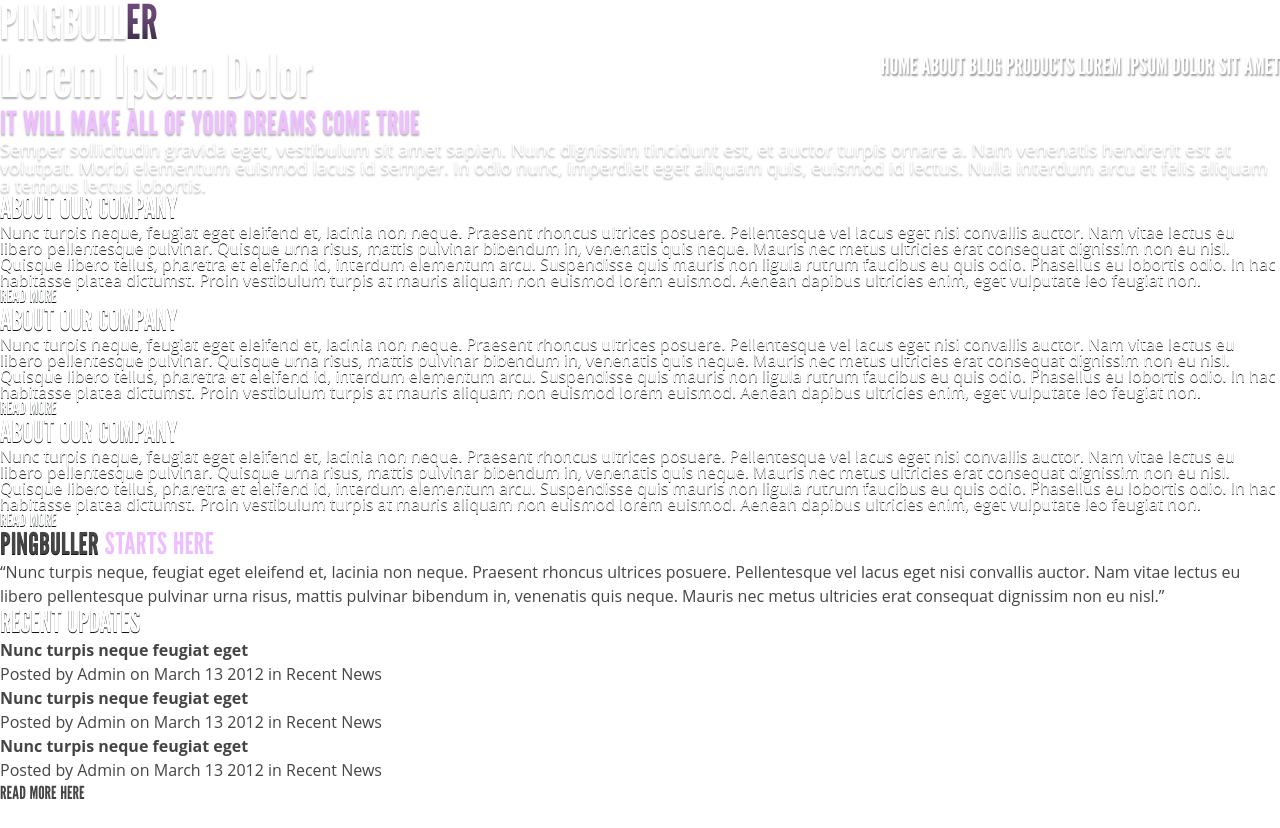
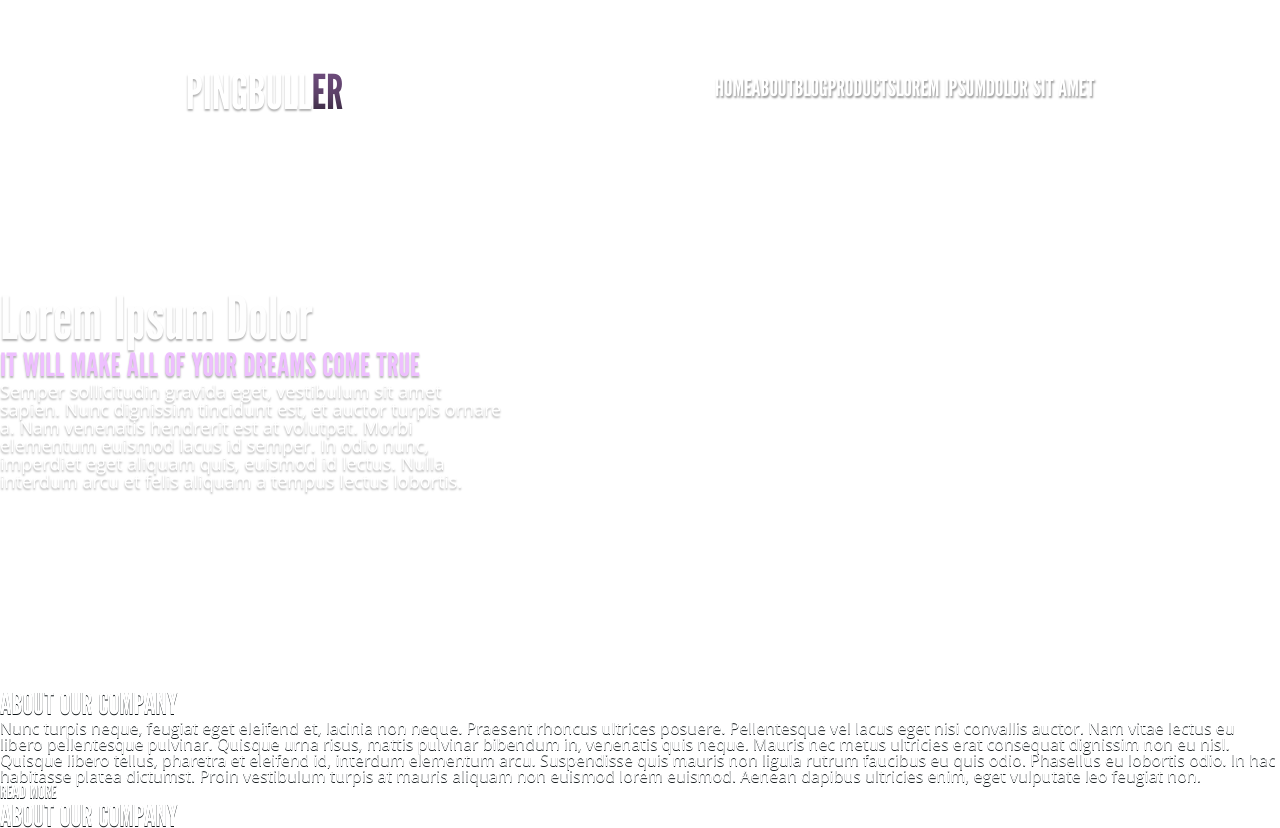
Before and after one commit to AYerofyeyev/Yerofyeyev_html_7, a plain HTML site: page index.html in a window 1280 px wide. Shown: the top 828 px of the page. Drawn offline with Linux system fonts and the light colour scheme.

Commit message:
20170116

```diff
--- a/css/style.css
+++ b/css/style.css
@@ -1,3 +1,4 @@
+/* GENERAL SETTINGS */
 @font-face {
     font-family: "LeagueGothicRegular";
     src: url("../fonts/LeagueGothicRegular/LeagueGothicRegular.eot");
@@ -10,10 +11,7 @@
 
 @import url('https://fonts.googleapis.com/css?family=Open+Sans');
 
-header {
-  position: relative;
-  background: url('../img/');
-}
+/* TEXT CONTENT FORMATTING ===> HEADER */
 
 .logo--link {
   color: #fff;
@@ -31,14 +29,6 @@ header {
   -webkit-text-fill-color: transparent;
 }
 
-.menu {
-  float: right;
-}
-
-.menu--item {
-  display: inline-block;
-}
-
 .menu--link {
   color: #fff;
   font-family: LeagueGothicRegular, Arial, sans-serif;
@@ -47,10 +37,6 @@ header {
   text-transform: uppercase;
   text-decoration: none;
   text-shadow: 1px 2px 2px rgba(0, 0, 0, 0.4);
-}
-
-.menu--item:hover {
-  border-bottom: 2px solid #edbfff;
 }
 
 h1 {
@@ -97,6 +83,8 @@ h3 {
   text-shadow: 0px 1px 0px #0f1518;
 }
 
+/* TEXT CONTENT FORMATTING ===> MAIN */
+
 main {
   position: relative;
 }
@@ -126,10 +114,6 @@ main {
   font-size: 16px;
 }
 
-/* -=switch2 active=-
-.start--hidden {
-  display: block;
-}*/
 
 .updates--link {
   color: #454545;
@@ -206,6 +190,8 @@ h4 {
   display: block;
 }
 
+/* TEXT CONTENT FORMATTING ===> FOOTER */
+
 footer {
   position: relative;
 }
@@ -222,3 +208,85 @@ footer {
   font-size: 12px;
   line-height: 34px;
 }
+
+/* BLOCKS FORMATTING ===> 960px ===> HEADER */
+
+@media screen and (min-width: 960px) {
+
+.wrapper {
+    background: url();
+}
+
+.container {
+    margin: 0 auto;
+}
+
+header {
+    padding: 70px 0;
+    height: 869px;
+}
+
+nav {
+    display: flex;
+    flex-flow: row wrap;
+    justify-content: space-around;
+}
+
+.logo--link {
+}
+
+.menu {
+  display: flex;
+  flex-direction: row;
+}
+
+.menu--item {
+}
+
+.menu--item:hover {
+  border-bottom: 2px solid #edbfff;
+}
+
+.slider {
+    margin-top: 172px;
+    height: 400px;
+}
+
+.slider--block {
+    height: 231px;
+    width: 502px;
+}
+
+
+
+.bold {
+    font-weight: bold;
+}
+
+
+
+
+
+
+
+
+
+
+
+
+
+
+
+
+
+
+
+
+
+
+
+
+/* -=switch2 active=-
+.start--hidden {
+display: block;
+}*/
--- a/index.html
+++ b/index.html
@@ -7,12 +7,14 @@
     <link rel="stylesheet" href="css/style.css">
   </head>
   <body>
+  <div class="wrapper">
     <div class="container">
       <header>
+          <nav>
         <a href="#" class="logo--link">
           pingbull<span class="logo--highlight">er</span>
         </a>
-        <nav>
+
           <ul class="menu">
             <li class="menu--item ">
               <a href="#" class="menu--link">Home</a>
@@ -33,7 +35,10 @@
               <a href="#" class="menu--link">Dolor Sit Amet</a>
             </li>
           </ul>
+      </nav>
+
           <div class="slider">
+          <div class="slider--block">
             <h1>Lorem Ipsum Dolor</h1>
             <h2>IT WILL MAKE ALL OF YOUR DREAMS COME TRUE</h2>
             <p class="slider--text">
@@ -44,6 +49,7 @@
               In odio nunc, imperdiet eget aliquam quis, euismod id lectus.
               Nulla interdum arcu et felis aliquam a tempus lectus lobortis.
             </p>
+          </div>
           </div>
           <ul class="switcher">
             <li class="switcher--item">
@@ -59,7 +65,6 @@
               <a href="#" class="switcher--link"></a>
             </li>
           </ul>
-        </nav>
         <article class="about--settings">
           <h3>ABOUT OUR COMPANY</h3>
           <p class="about--text">
@@ -297,8 +302,9 @@
             <a href="#" class="menu--link">Dolor Sit Amet</a>
           </li>
         </ul>
-        <p class="design">Designed by Pingbull AS</p>
+        <p class="design">Designed by <span class="bold">Pingbull AS</span></p>
       </footer>
     </div>
+  </div>
   </body>
 </html>
```
